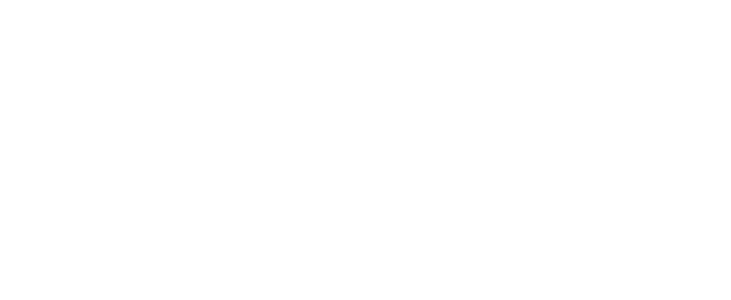
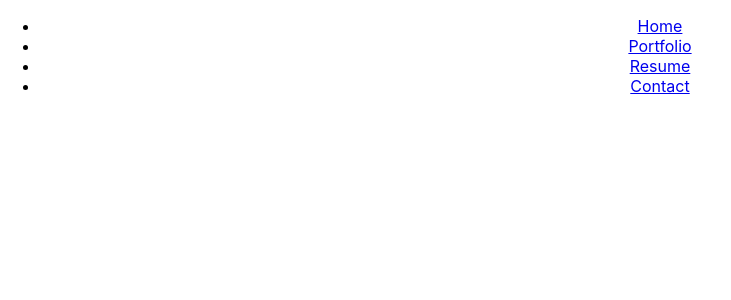
Before and after one commit to WalterEschenbach/walter-portfolio, a React (Create React App) app: page / in a window 1280 px wide. Shown: the top 300 px of the page, without its empty margins (0-731 px from the left). Built offline with nearby package versions, Linux system fonts and the light colour scheme.

Commit message:
Nav Skeleton

```diff
--- a/src/App.js
+++ b/src/App.js
@@ -1,12 +1,13 @@
 import React from "react";
-import { ReactRouter as Router, Route, Switch } from "react-router-dom";
 import Nav from "./components/Nav";
-import Canvas from "./components/Canvas";
-import ProjectList from "./components/ProjectList";
 import "./App.css";
 
 function App() {
-  return <div className="App"></div>;
+  return (
+    <div className="App">
+      <Nav />
+    </div>
+  );
 }
 
 export default App;
--- a/src/components/Nav.js
+++ b/src/components/Nav.js
@@ -0,0 +1,22 @@
+import React from "react";
+import { BrowserRouter as Router, NavLink } from "react-router-dom";
+
+export default function Nav() {
+  const links = ["Home", "Portfolio", "Resume", "Contact"];
+  return (
+    <Router>
+      <ul>
+        {links.map((link) => (
+          <li key={link}>
+            <NavLink
+              to={`/${link}`}
+              activeStyle={{ color: "red", fontWeight: "bold" }}
+            >
+              {link}
+            </NavLink>
+          </li>
+        ))}
+      </ul>
+    </Router>
+  );
+}
```
